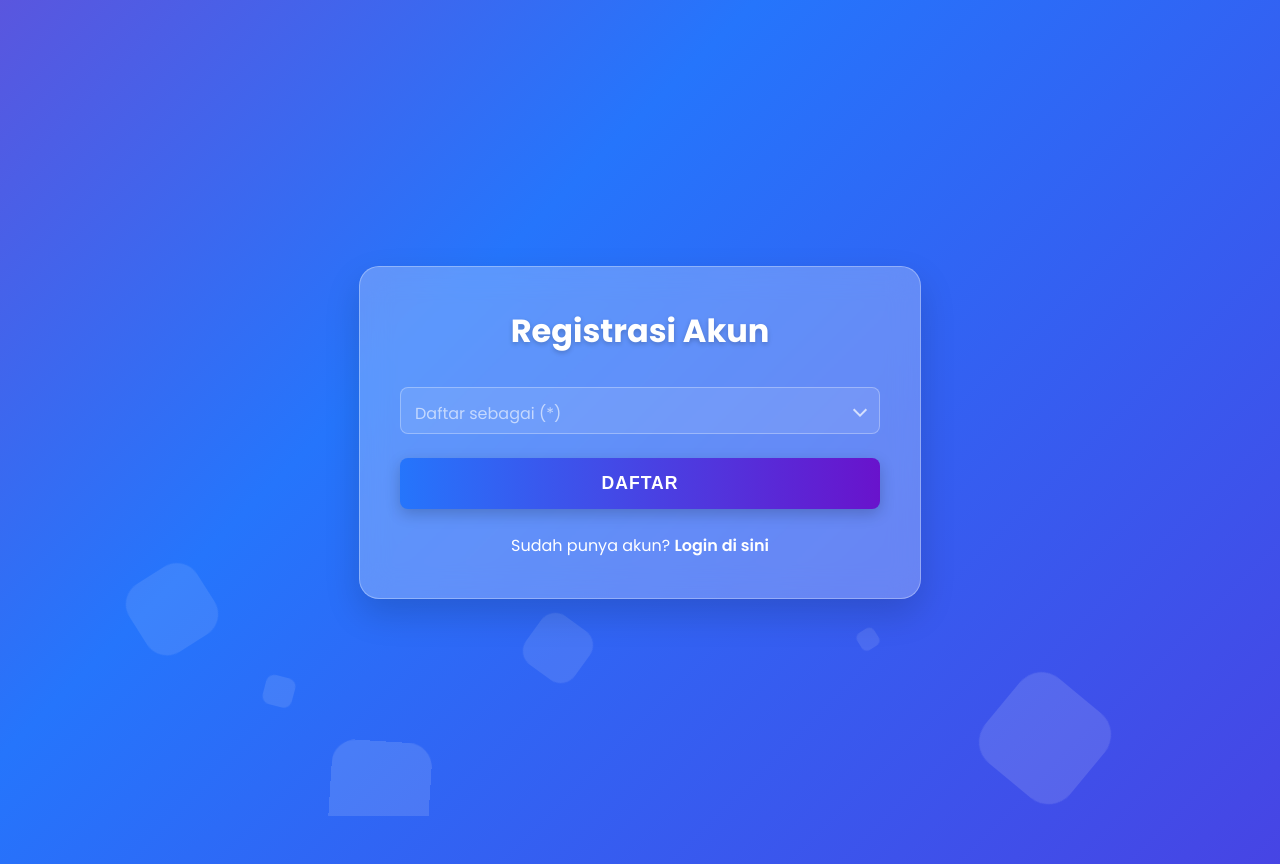
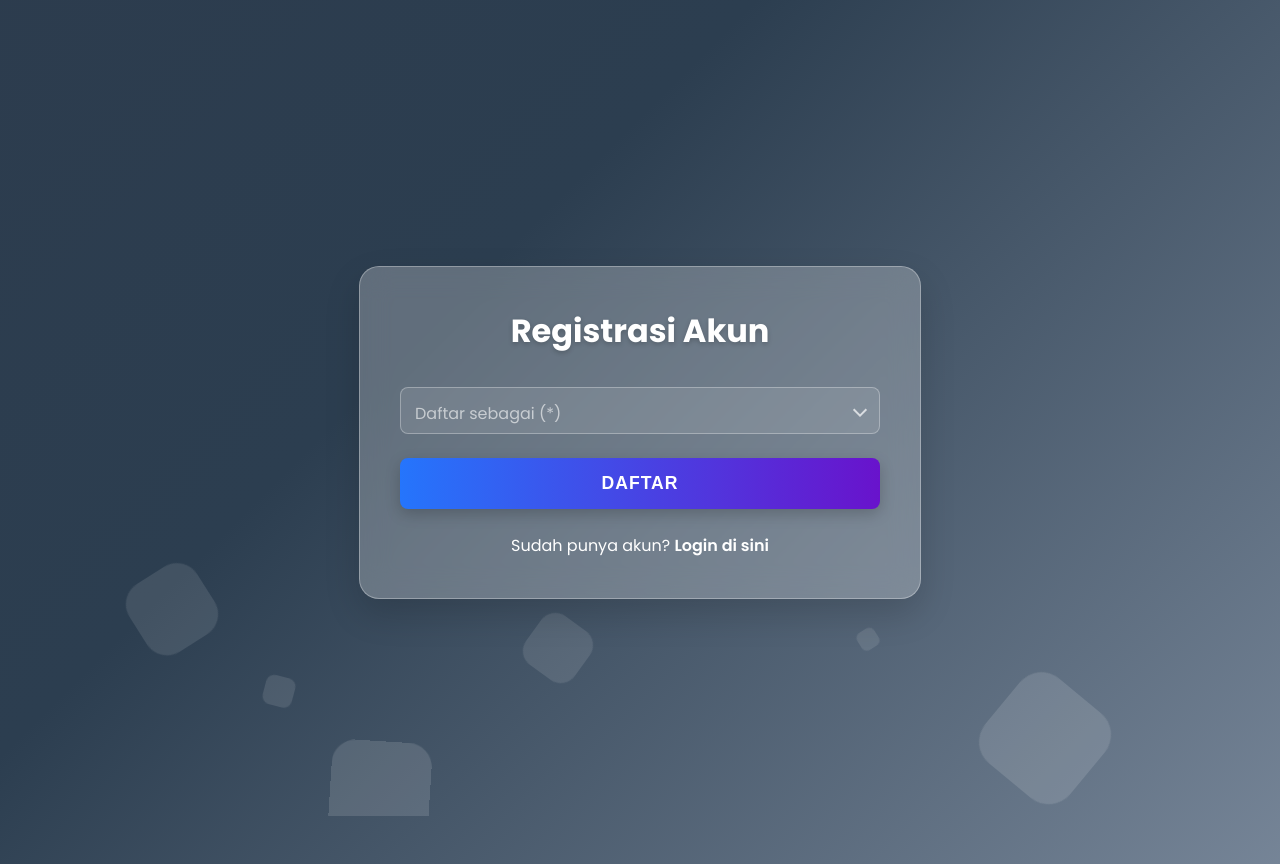
Before and after one commit to Kyuujay99/KP, a PHP site: page /register.php in a window 1280 px wide. Run offline with PHP 8.4, Linux system fonts and the light colour scheme.

Commit message:
update tampilan login dan register

```diff
--- a/index.php
+++ b/index.php
@@ -108,7 +108,7 @@ if ($_SERVER["REQUEST_METHOD"] == "POST") {
     <link href="https://fonts.googleapis.com/css2?family=Poppins:wght@300;400;500;600;700&display=swap" rel="stylesheet">
     <style>
         :root { --primary-color: #6a11cb; --secondary-color: #2575fc; --dark-color: #1a1a2e; --light-color: #f4f7f9; --text-color: #5a5a5a; --border-radius: 15px; }
-        body { font-family: 'Poppins', sans-serif; margin: 0; height: 100vh; overflow: hidden; display: flex; justify-content: center; align-items: center; background: linear-gradient(-45deg, #6a11cb, #2575fc, #ec008c, #fc6767); background-size: 400% 400%; animation: gradientBG 18s ease infinite; }
+        body { font-family: 'Poppins', sans-serif; margin: 0; height: 100vh; overflow: hidden; display: flex; justify-content: center; align-items: center; background: linear-gradient(-45deg,  #c3cfe2, #2c3e50, #2d3748, #0f172a); background-size: 400% 400%; animation: gradientBG 18s ease infinite; }
         .background-shapes { position: absolute; top: 0; left: 0; width: 100%; height: 100%; z-index: 1; pointer-events: none; }
         .shape { position: absolute; list-style: none; display: block; background: rgba(255, 255, 255, 0.15); animation: moveShape 20s linear infinite; bottom: -150px; }
         .shape.s1 { left: 10%; width: 80px; height: 80px; animation-delay: 0s; } .shape.s2 { left: 20%; width: 30px; height: 30px; animation-delay: 2s; animation-duration: 17s; } .shape.s3 { left: 25%; width: 100px; height: 100px; animation-delay: 4s; } .shape.s4 { left: 40%; width: 60px; height: 60px; animation-delay: 0s; animation-duration: 22s; } .shape.s5 { left: 65%; width: 20px; height: 20px; animation-delay: 0s; } .shape.s6 { left: 75%; width: 110px; height: 110px; animation-delay: 3s; } .shape.s7 { left: 90%; width: 150px; height: 150px; animation-delay: 7s; }
--- a/register.php
+++ b/register.php
@@ -121,7 +121,7 @@ if ($_SERVER["REQUEST_METHOD"] == "POST") {
     <link href="https://fonts.googleapis.com/css2?family=Poppins:wght@300;400;500;600;700&display=swap" rel="stylesheet">
     <style>
         :root { --primary-color: #6a11cb; --secondary-color: #2575fc; --dark-color: #1a1a2e; --light-color: #f4f7f9; --text-color: #5a5a5a; --border-radius: 15px; }
-        body { font-family: 'Poppins', sans-serif; margin: 0; min-height: 100vh; overflow-y: auto; display: flex; justify-content: center; align-items: center; padding: 2rem 1rem; background: linear-gradient(-45deg, #6a11cb, #2575fc, #ec008c, #fc6767); background-size: 400% 400%; animation: gradientBG 18s ease infinite; }
+        body { font-family: 'Poppins', sans-serif; margin: 0; min-height: 100vh; overflow-y: auto; display: flex; justify-content: center; align-items: center; padding: 2rem 1rem; background: linear-gradient(-45deg, #c3cfe2, #2c3e50, #2d3748, #0f172a); background-size: 400% 400%; animation: gradientBG 18s ease infinite; }
         @keyframes gradientBG { 0% { background-position: 0% 50%; } 50% { background-position: 100% 50%; } 100% { background-position: 0% 50%; } }
         .background-shapes { position: fixed; top: 0; left: 0; width: 100%; height: 100%; z-index: 1; pointer-events:none; overflow: hidden;}
         .shape { position: absolute; list-style: none; display: block; background: rgba(255, 255, 255, 0.15); animation: moveShape 20s linear infinite; bottom: -150px; }
```
